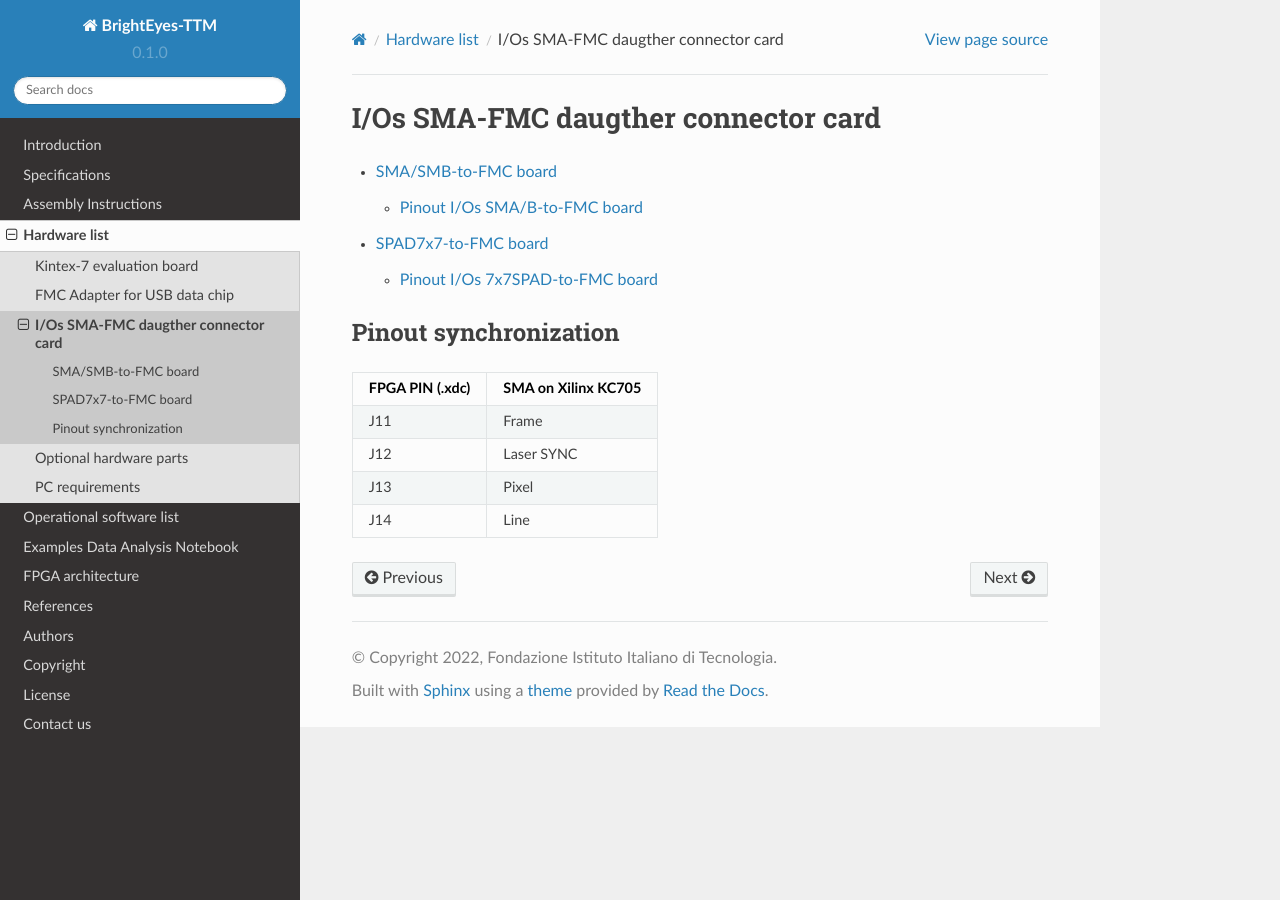
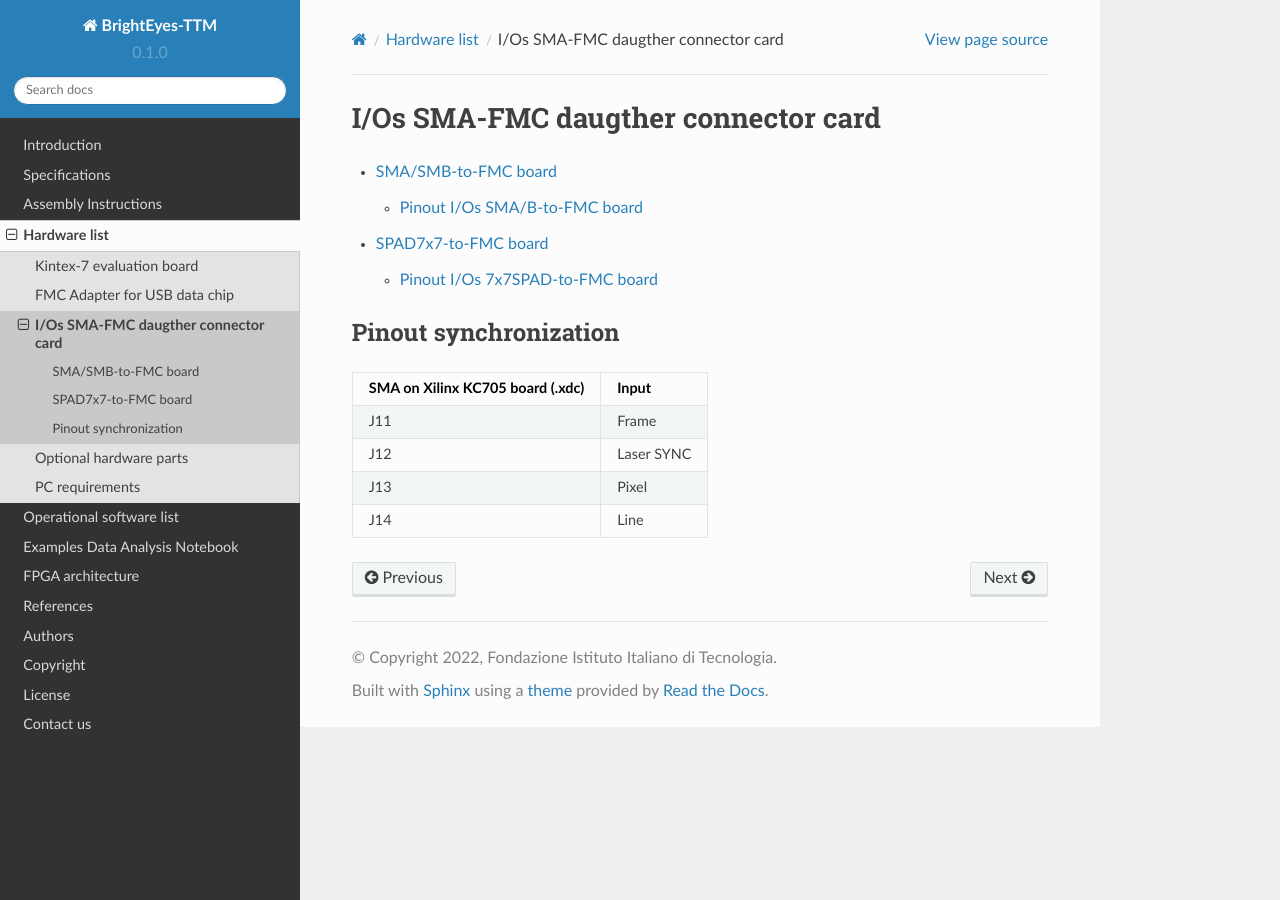
Before and after one commit to mattia-donato/BrightEyes-TTM-docs, a Sphinx documentation site: the page built from docs/source/IOConnectorBoard.md, in a window 1280 px wide. Built offline with Sphinx 7.4.7 and the Read the Docs theme 2.0.0, drawn with Linux system fonts in a browser that asks for light colours.

Commit message:
Update IOConnectorBoard.md

```diff
--- a/docs/source/IOConnectorBoard.md
+++ b/docs/source/IOConnectorBoard.md
@@ -11,8 +11,8 @@ pinout7x7
 .. list-table::
    :header-rows: 1
 
-   * - FPGA PIN (.xdc)
-     - SMA on Xilinx KC705
+   * - SMA on Xilinx KC705 board (.xdc)
+     - Input
    * - J11
      - Frame
    * - J12
```
